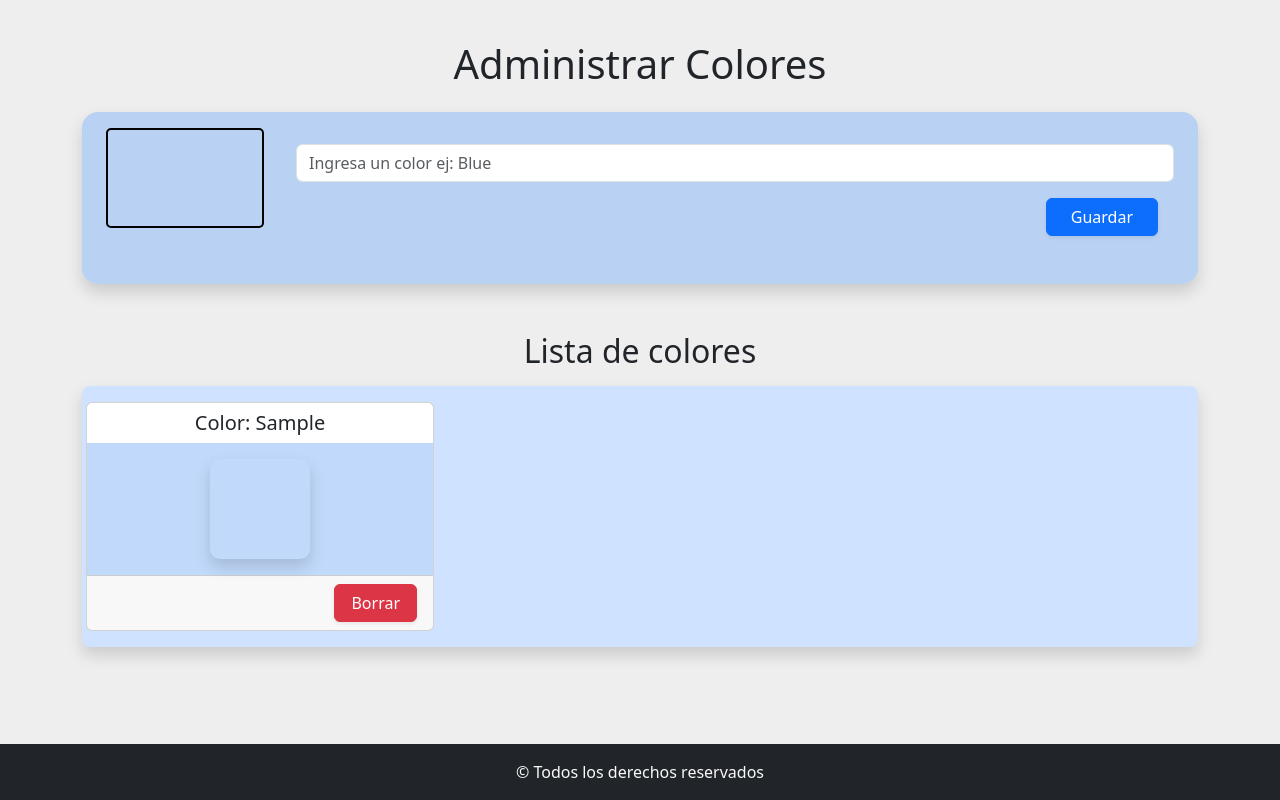
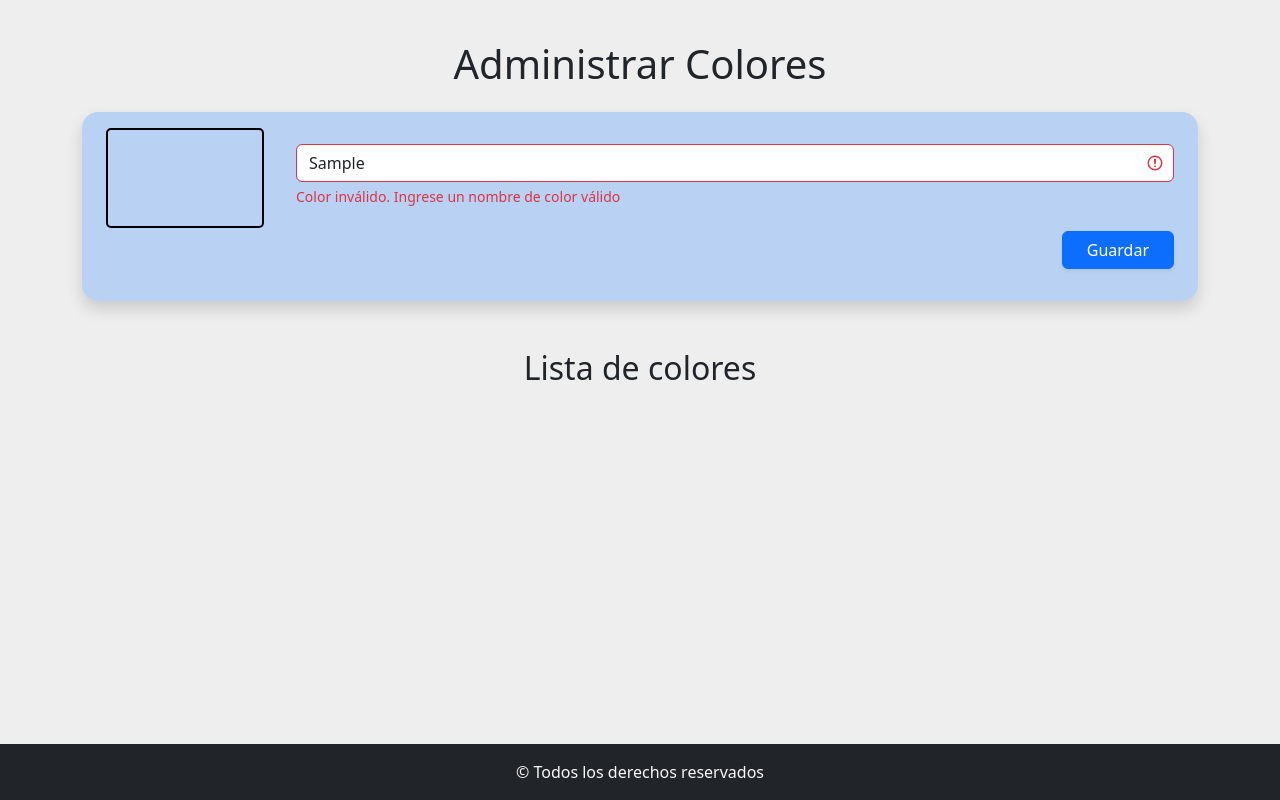
Before and after one commit to hernanortiz1/ejercicio6React, a React (Vite) app: page / in a window 1280 px wide. Both pictures are taken after typing "Sample" into the empty fields and a click on the button "Guardar". Built offline with nearby package versions, Linux system fonts and the light colour scheme.

Commit message:
agregue funcion para validar el nombre de los colores ingresados

```diff
--- a/src/components/FormularioColor.jsx
+++ b/src/components/FormularioColor.jsx
@@ -5,13 +5,20 @@ import ListaTarjetas from "./ListaTarjetas";
 const FormularioColor = () => {
   const [color, setColor] = useState("");
   const [colores, setColores] = useState([]);
+  const [validated, setValidated] = useState(false);
 
   const handleSubmit = (e) => {
     e.preventDefault();
+
+    const form = e.currentTarget;
+    if (!colorValido(color)) {
+      setValidated(true);
+      return;
+    }
+
     setColores([...colores, color]);
-
-    //limpiar formulario
     setColor("");
+    setValidated(false);
   };
 
   const borrarColor = (nombreColor) => {
@@ -23,6 +30,12 @@ const FormularioColor = () => {
       nuevosColores.splice(indice, 1);
       setColores(nuevosColores);
     }
+  };
+
+  const colorValido = (color) => {
+    const colorIngresado = new Option().style;
+    colorIngresado.color = color;
+    return colorIngresado.color !== "";
   };
 
   return (
@@ -47,12 +60,17 @@ const FormularioColor = () => {
                   placeholder="Ingresa un color ej: Blue"
                   onChange={(e) => setColor(e.target.value)}
                   value={color}
+                  isInvalid={validated && !colorValido(color)}
                 />
+                <Form.Control.Feedback>Color valido</Form.Control.Feedback>
+                <Form.Control.Feedback type="invalid">
+                  Color inválido. Ingrese un nombre de color válido
+                </Form.Control.Feedback>
                 <div className="text-end ">
                   <Button
                     type="submit"
                     variant="primary"
-                    className="m-3 px-4 shadow-sm"
+                    className="px-4 mt-4 shadow-sm"
                   >
                     Guardar
                   </Button>
--- a/src/components/Tarjetas.jsx
+++ b/src/components/Tarjetas.jsx
@@ -35,7 +35,7 @@ const Tarjetas = ({ nombreColor, borrarColorProps }) => {
             <Card.Title className="m-2 text-center">
               Color: {nombreColor}
             </Card.Title>
-            <Card.Body className="fondoFormulario d-flex justify-content-center">
+            <Card.Body className="bg-dark-subtle d-flex justify-content-center">
               <div
                 className="shadow"
                 style={{
```
